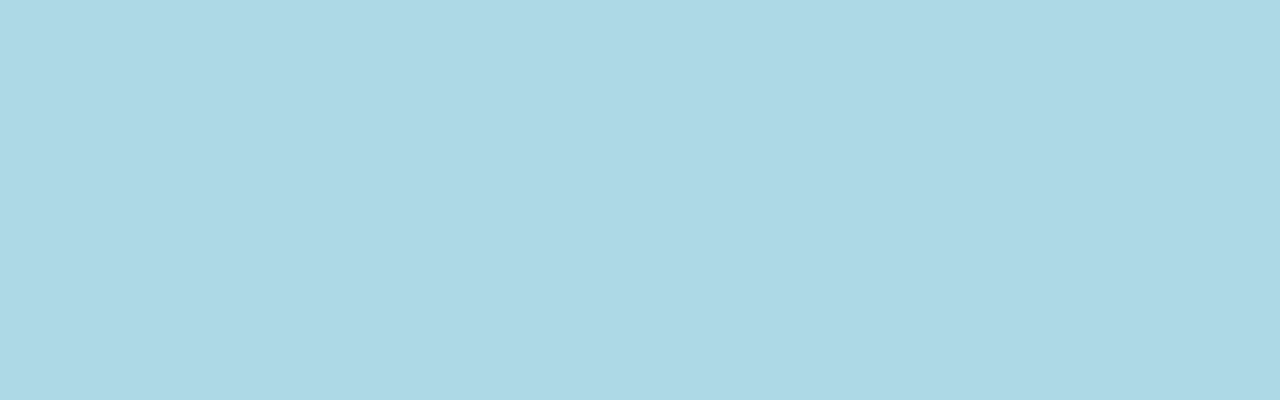
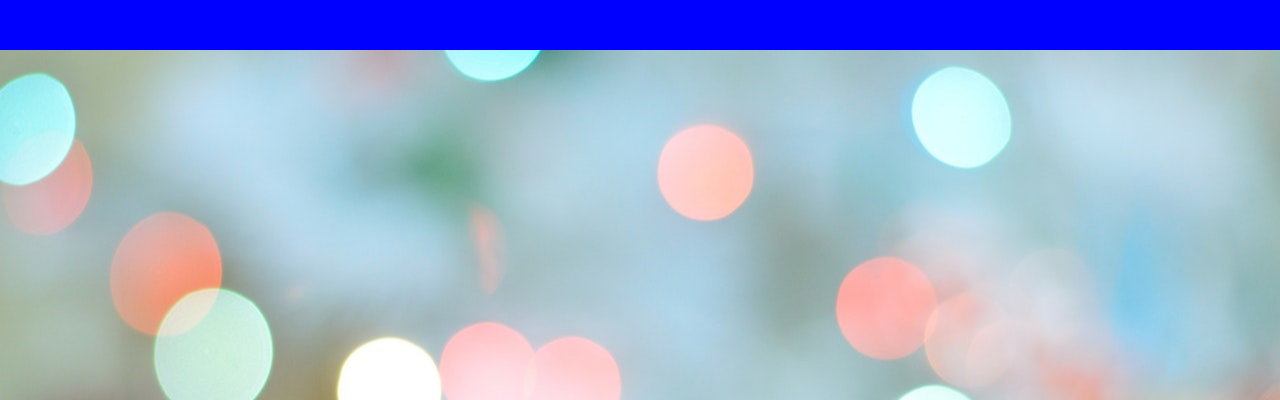
Before and after one commit to AlRahman95/landing-example, a plain HTML site: page index.html in a window 1280 px wide. Shown: the top 400 px of the page. Drawn offline with Linux system fonts and the light colour scheme.

Commit message:
created landing page with background and styles

```diff
--- a/css/style.css
+++ b/css/style.css
@@ -1,3 +1,5 @@
+@import url('https://fonts.googleapis.com/css?family=Roboto');
+
 * {
   box-sizing: border-box;
   padding: 0;
@@ -6,4 +8,38 @@
 
 html {
   background: lightblue;
+  font-family: 'Roboto', sans-serif;
+
 }
+
+body {
+  padding-top: 50px;
+}
+
+.top-nav {
+  background: blue;
+  /* remove this height later on if not needed */
+  height: 50px;
+  position: fixed;
+  top: 0;
+  left: 0;
+  width: 100%;
+}
+
+.landing {
+  background-image: url("../images/background-medium.jpeg");
+  background-size: cover;
+  /* Allows the background to strech itself to fill up the container it is in*/
+  background-position: center;
+  height: calc(100vh - 50px);
+  /* Calc function calculates the difference between the values inside */
+  display: flex;
+  /* Would put all of the children in a row across, but since h1 is the only child, it is the only item being displayed */
+  align-items: center;
+  /* align items by default deals with the vertical axis*/
+  justify-content: center;
+  /* justify content focuses on the horizontal access */
+  color: black;
+  /* Giving this property to the parent, all the children will inherit it */
+  text-align: center;
+}
--- a/index.html
+++ b/index.html
@@ -8,6 +8,10 @@
   <title>Landing Page</title>
 </head>
 <body>
-
+  <nav class="top-nav">
+  </nav>
+  <div class="landing">
+    <h1>Welcome To The Future</h1>
+  </div>
 </body>
 </html>
```
Also changed, not shown: images/background-medium.jpeg (added), images/background2-small.jpeg (added).
